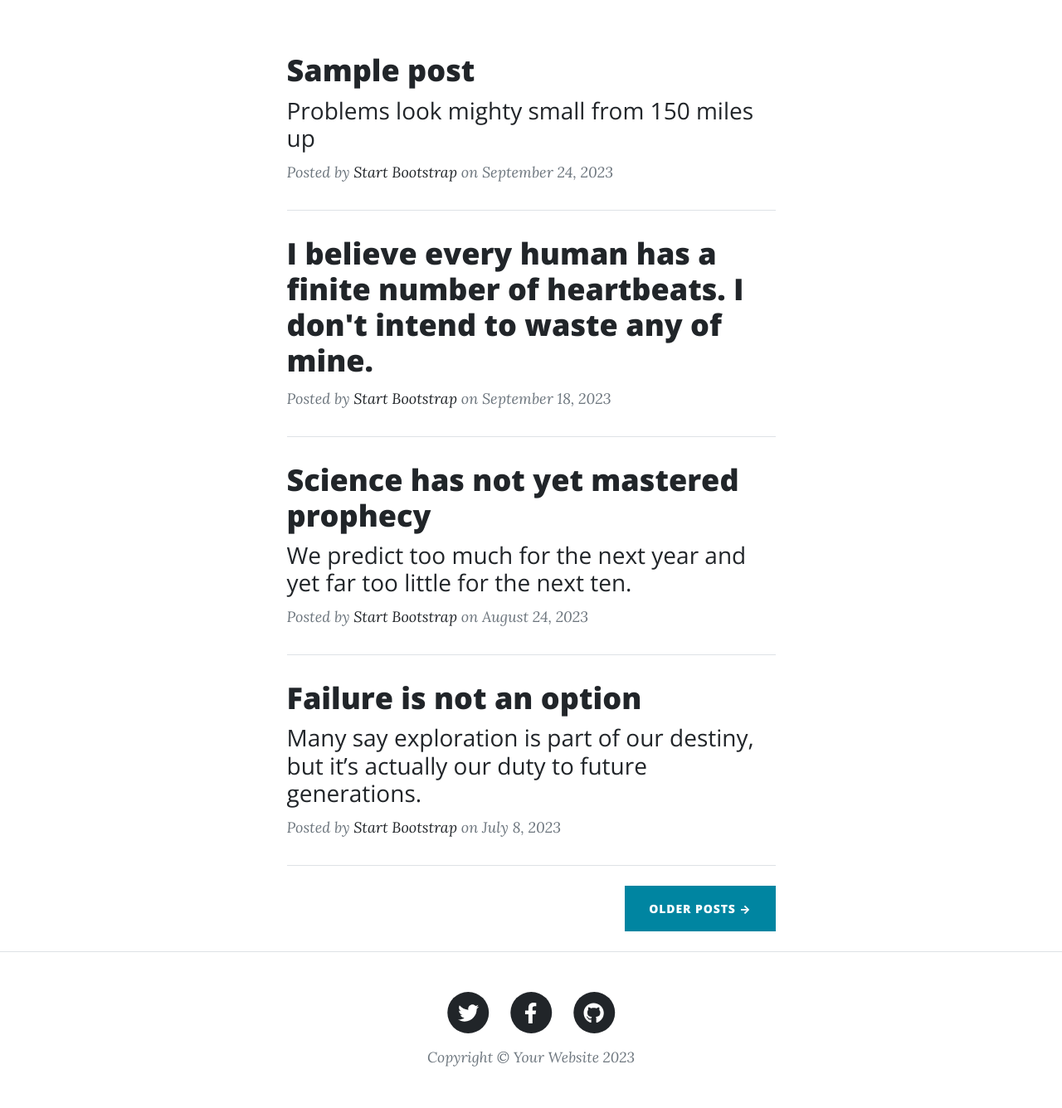
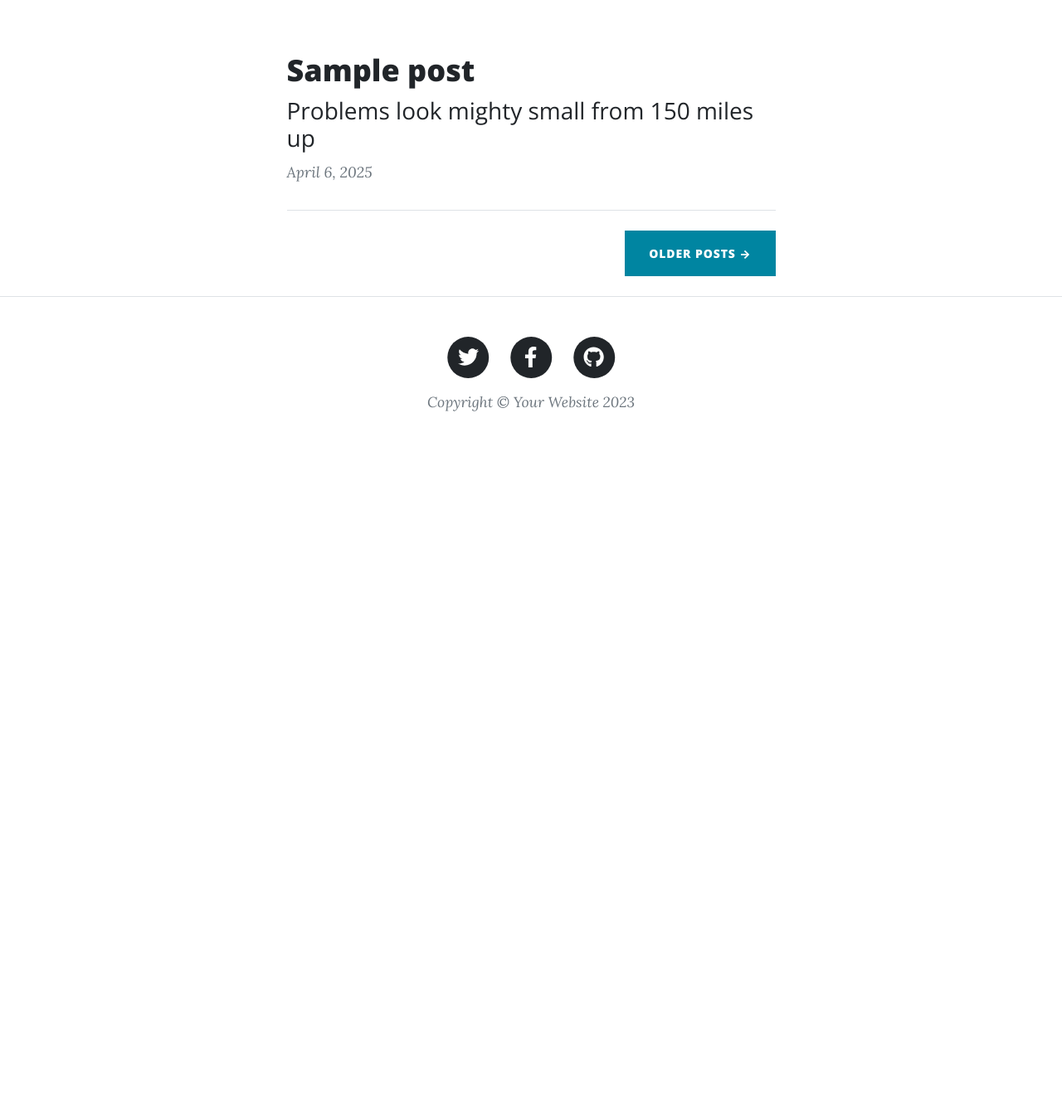
Before and after one commit to nukesaku/theme_of_udemy, a WordPress theme: template index.php in a window 1280 px wide. Shown: the part 547-1883 px from the top of the page at 83% size. After the commit the page ends 1043 px from the top, so only its background shows below. Run offline with PHP 8.4 and a stand-in for WordPress, Linux system fonts and the light colour scheme; the site name, menu and one post (Sample post) are stand-ins, and other content is empty; some libraries are stand-ins or nearby versions.

Commit message:
recture 19 the_date / the_time / get_option

```diff
--- a/index.php
+++ b/index.php
@@ -55,67 +55,22 @@
     <div class="row gx-4 gx-lg-5 justify-content-center">
       <div class="col-md-10 col-lg-8 col-xl-7">
         <?php if (have_posts()): ?>
+          <?php while (have_posts()): the_post(); ?>
             <!-- Post preview-->
             <div class="post-preview">
               <a href="post.html">
                 <h2 class="post-title">
-                <?php
-                  while (have_posts()): the_post();
-                    the_title();
-                  endwhile;
-                ?>
+                  <?php the_title(); ?>
                 </h2>
                 <h3 class="post-subtitle">Problems look mighty small from 150 miles up</h3>
               </a>
               <p class="post-meta">
-              Posted by
-              <a href="#!">Start Bootstrap</a>
-              on September 24, 2023
+                <?php the_time(get_option('date_format')) ?>
               </p>
             </div>
             <!-- Divider-->
             <hr class="my-4" />
-          <!-- Post preview-->
-          <div class="post-preview">
-            <a href="post.html">
-              <h2 class="post-title">I believe every human has a finite number of heartbeats. I don't intend to waste any of mine.</h2>
-            </a>
-            <p class="post-meta">
-              Posted by
-              <a href="#!">Start Bootstrap</a>
-              on September 18, 2023
-            </p>
-          </div>
-          <!-- Divider-->
-          <hr class="my-4" />
-          <!-- Post preview-->
-          <div class="post-preview">
-            <a href="post.html">
-              <h2 class="post-title">Science has not yet mastered prophecy</h2>
-              <h3 class="post-subtitle">We predict too much for the next year and yet far too little for the next ten.</h3>
-            </a>
-            <p class="post-meta">
-              Posted by
-              <a href="#!">Start Bootstrap</a>
-              on August 24, 2023
-            </p>
-          </div>
-          <!-- Divider-->
-          <hr class="my-4" />
-          <!-- Post preview-->
-          <div class="post-preview">
-            <a href="post.html">
-              <h2 class="post-title">Failure is not an option</h2>
-              <h3 class="post-subtitle">Many say exploration is part of our destiny, but it’s actually our duty to future generations.</h3>
-            </a>
-            <p class="post-meta">
-              Posted by
-              <a href="#!">Start Bootstrap</a>
-              on July 8, 2023
-            </p>
-          </div>
-          <!-- Divider-->
-          <hr class="my-4" />
+          <?php endwhile; ?>
           <!-- Pager-->
           <div class="d-flex justify-content-end mb-4"><a class="btn btn-primary text-uppercase" href="#!">Older Posts →</a></div>
         <?php else: ?>
```
Also changed, not shown: README.md. Lines whose indentation alone changed are shown as unchanged.
